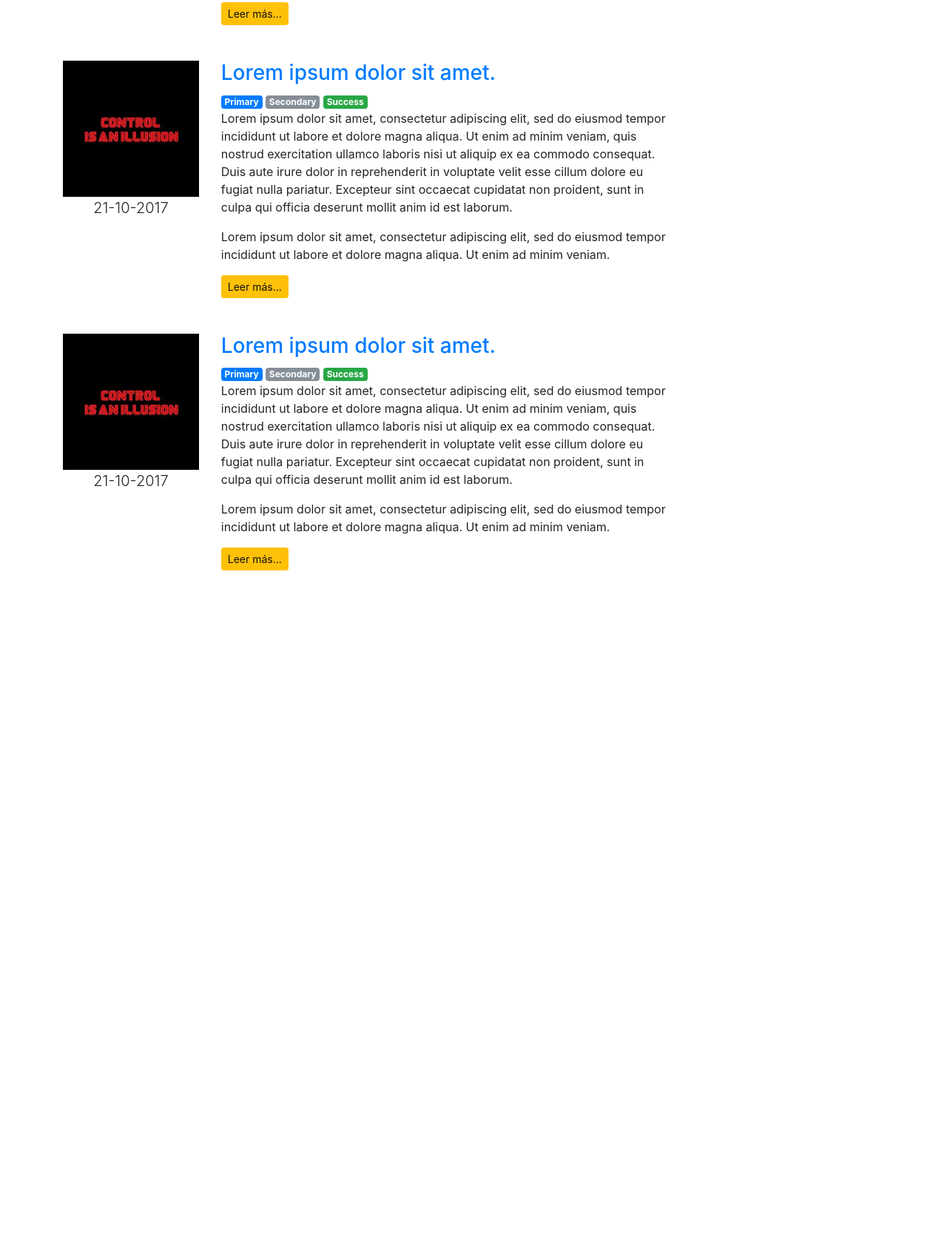
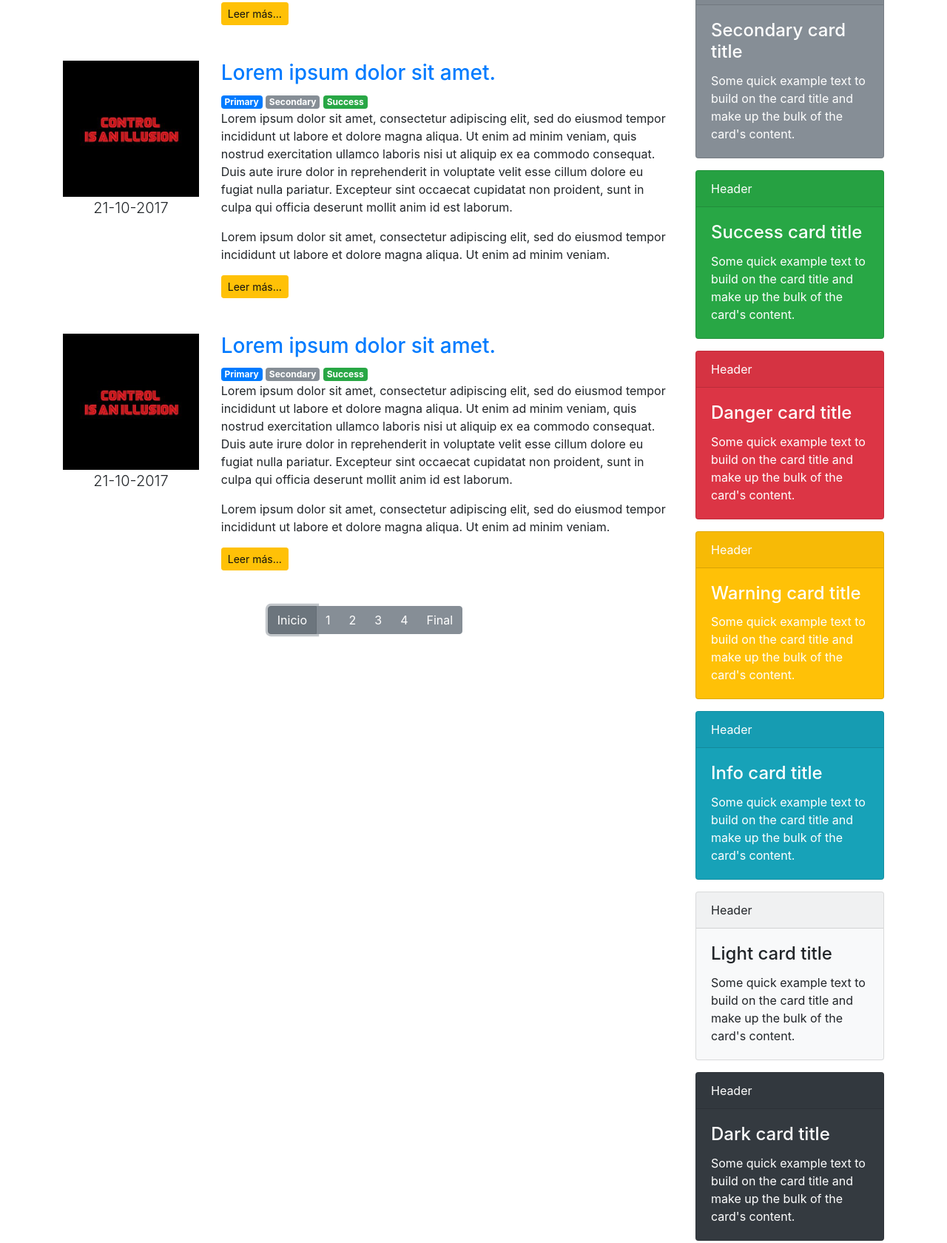
Before and after one commit to isaaccolls/bootstrap, a plain HTML site: page bootstrap-4.0.0-beta.2-dist/index.html in a window 1280 px wide. Shown: the part 791-2471 px from the top of the page at 74% size. Before the commit the page ends 1658 px from the top, so only its background shows below. Drawn offline with nearby package versions, Linux system fonts and the light colour scheme.

Commit message:
cards y numeros de paginado

```diff
--- a/bootstrap-4.0.0-beta.2-dist/index.html
+++ b/bootstrap-4.0.0-beta.2-dist/index.html
@@ -119,11 +119,79 @@
             </div>
           </div>
           <!-- fin 1 articulo -->
+          <!-- menu numero -->
+          <div class="btn-toolbar d-flex justify-content-center" role="toolbar" aria-label="Toolbar with button groups">
+            <div class="btn-group mr-2" role="group" aria-label="First group">
+              <button type="button" class="btn btn-secondary active">Inicio</button>
+              <button type="button" class="btn btn-secondary">1</button>
+              <button type="button" class="btn btn-secondary">2</button>
+              <button type="button" class="btn btn-secondary">3</button>
+              <button type="button" class="btn btn-secondary">4</button>
+              <button type="button" class="btn btn-secondary">Final</button>
+            </div>
+          </div>
+          <!-- fin menu numero -->
         </div>
         <!-- fin articulos -->
         <!-- aside -->
         <div class="col-3">
           <!-- Cards -->
+          <div class="card text-white bg-primary mb-3" style="max-width: 20rem;">
+            <div class="card-header">Header</div>
+            <div class="card-body">
+              <h4 class="card-title">Primary card title</h4>
+              <p class="card-text">Some quick example text to build on the card title and make up the bulk of the card's content.</p>
+            </div>
+          </div>
+          <div class="card text-white bg-secondary mb-3" style="max-width: 20rem;">
+            <div class="card-header">Header</div>
+            <div class="card-body">
+              <h4 class="card-title">Secondary card title</h4>
+              <p class="card-text">Some quick example text to build on the card title and make up the bulk of the card's content.</p>
+            </div>
+          </div>
+          <div class="card text-white bg-success mb-3" style="max-width: 20rem;">
+            <div class="card-header">Header</div>
+            <div class="card-body">
+              <h4 class="card-title">Success card title</h4>
+              <p class="card-text">Some quick example text to build on the card title and make up the bulk of the card's content.</p>
+            </div>
+          </div>
+          <div class="card text-white bg-danger mb-3" style="max-width: 20rem;">
+            <div class="card-header">Header</div>
+            <div class="card-body">
+              <h4 class="card-title">Danger card title</h4>
+              <p class="card-text">Some quick example text to build on the card title and make up the bulk of the card's content.</p>
+            </div>
+          </div>
+          <div class="card text-white bg-warning mb-3" style="max-width: 20rem;">
+            <div class="card-header">Header</div>
+            <div class="card-body">
+              <h4 class="card-title">Warning card title</h4>
+              <p class="card-text">Some quick example text to build on the card title and make up the bulk of the card's content.</p>
+            </div>
+          </div>
+          <div class="card text-white bg-info mb-3" style="max-width: 20rem;">
+            <div class="card-header">Header</div>
+            <div class="card-body">
+              <h4 class="card-title">Info card title</h4>
+              <p class="card-text">Some quick example text to build on the card title and make up the bulk of the card's content.</p>
+            </div>
+          </div>
+          <div class="card bg-light mb-3" style="max-width: 20rem;">
+            <div class="card-header">Header</div>
+            <div class="card-body">
+              <h4 class="card-title">Light card title</h4>
+              <p class="card-text">Some quick example text to build on the card title and make up the bulk of the card's content.</p>
+            </div>
+          </div>
+          <div class="card text-white bg-dark mb-3" style="max-width: 20rem;">
+            <div class="card-header">Header</div>
+            <div class="card-body">
+              <h4 class="card-title">Dark card title</h4>
+              <p class="card-text">Some quick example text to build on the card title and make up the bulk of the card's content.</p>
+            </div>
+          </div>
           <!-- Fin Cards -->
         </div>
         <!-- fin aside -->
```
